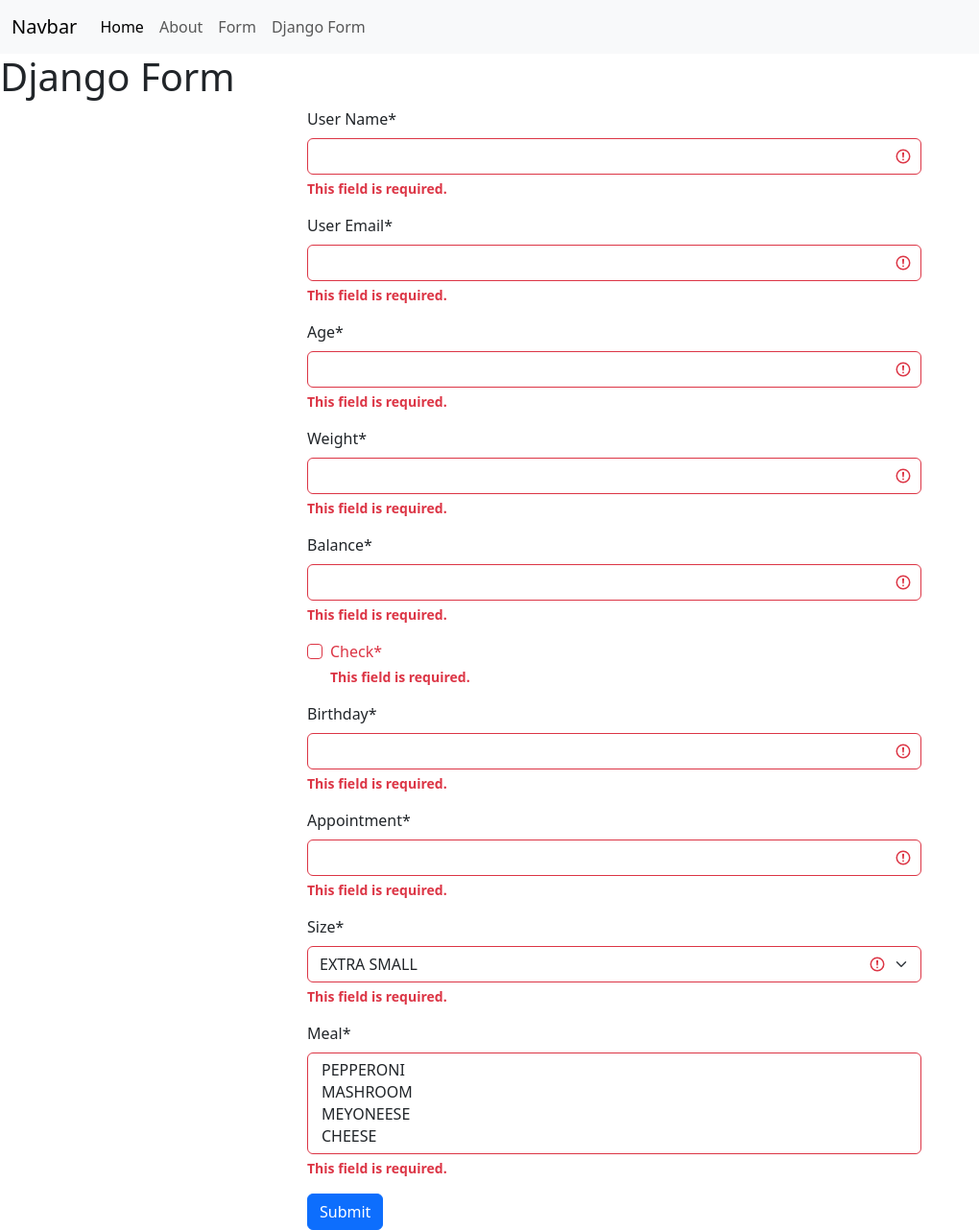
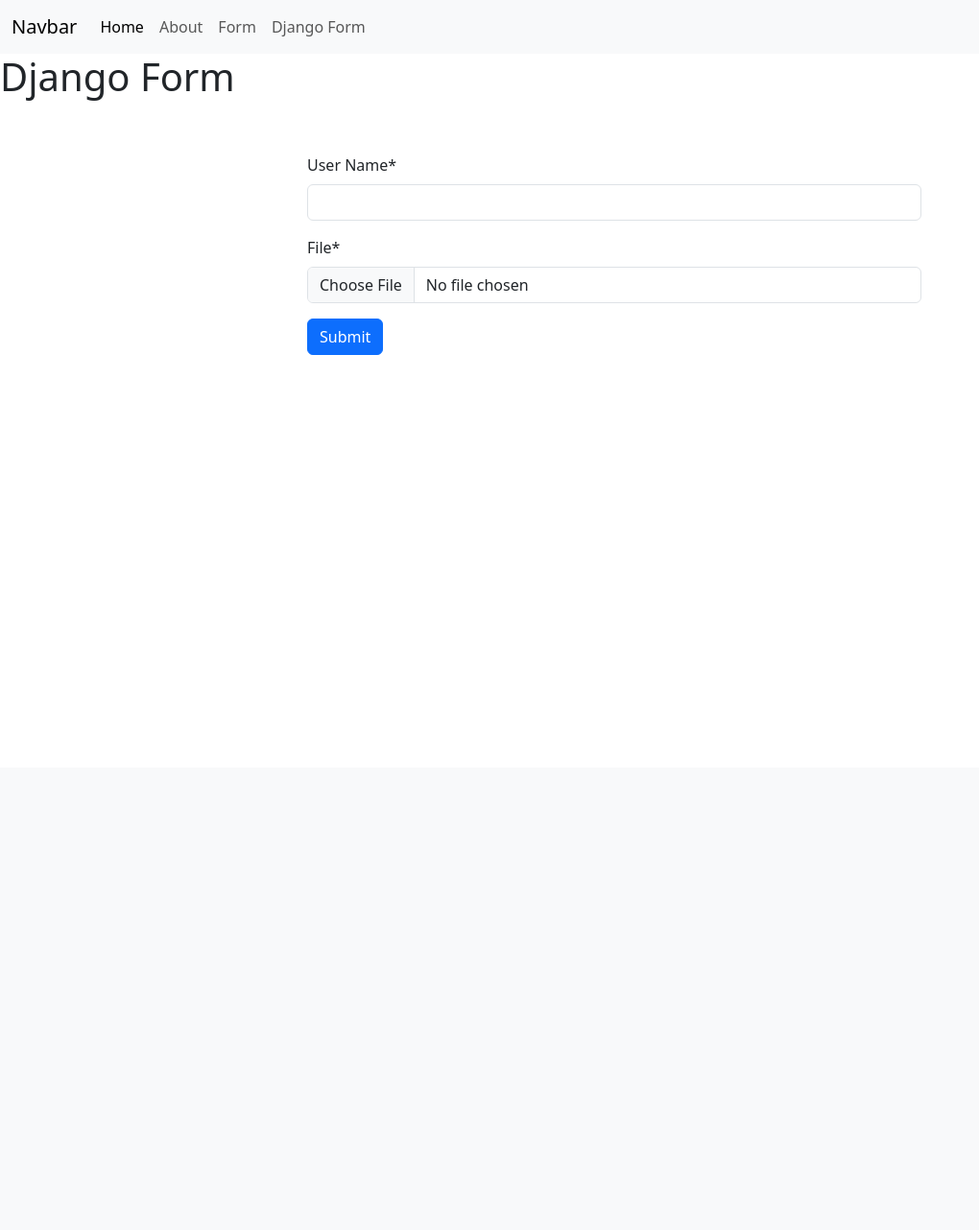
Before and after one commit to Sumit-Chandra-Singha/Django, a Django app: page /first_app/djangoform/ in a window 1280 px wide. Shown: the whole page at 96% size, without its empty margins (0-1020 px from the left). After the commit the page ends 370 px from the top, so only its background shows below. Run offline with Django 5.2, Linux system fonts and the light colour scheme; some libraries are stand-ins or nearby versions.

Commit message:
Django forms, Upload Files

```diff
--- a/project_6_forms/first_app/form.py
+++ b/project_6_forms/first_app/form.py
@@ -2,14 +2,15 @@ from django import forms
 
 class contact(forms.Form):
     name = forms.CharField(label="User Name")
-    email = forms.EmailField(label="User Email")
-    age = forms.IntegerField()
-    weight = forms.DecimalField()
-    balance = forms.FloatField()
-    check = forms.BooleanField()
-    birthday = forms.DateField()
-    appointment = forms.DateTimeField()
-    CHOICES = [('XS','EXTRA SMALL'),('S','SMALL'),('M','MEDIUM'),('L','LARGE'),('XL','EXTRA LARGE'),('XXL','EXTRA EXTRA LARGE')]
-    size = forms.ChoiceField(choices= CHOICES)
-    MEAL = [('P','PEPPERONI'),('M','MASHROOM'),('MY','MEYONEESE'),('C','CHEESE')]
-    meal = forms.MultipleChoiceField(choices= MEAL)
+    file = forms.FileField()
+    # email = forms.EmailField(label="User Email")
+    # age = forms.IntegerField()
+    # weight = forms.DecimalField()
+    # balance = forms.FloatField()
+    # check = forms.BooleanField()
+    # birthday = forms.DateField()
+    # appointment = forms.DateTimeField()
+    # CHOICES = [('XS','EXTRA SMALL'),('S','SMALL'),('M','MEDIUM'),('L','LARGE'),('XL','EXTRA LARGE'),('XXL','EXTRA EXTRA LARGE')]
+    # size = forms.ChoiceField(choices= CHOICES)
+    # MEAL = [('P','PEPPERONI'),('M','MASHROOM'),('MY','MEYONEESE'),('C','CHEESE')]
+    # meal = forms.MultipleChoiceField(choices= MEAL)
--- a/project_6_forms/first_app/templates/djangoform.html
+++ b/project_6_forms/first_app/templates/djangoform.html
@@ -2,7 +2,7 @@
 {% block content %}
 {% load crispy_forms_tags %}
 <h1>Django Form</h1>
-<form method="post" action="" style="width: 50%; height: 500px; margin: auto">
+<form method="post" action="" style="width: 50%; height: 500px; margin: auto" class="pt-5" enctype="multipart/form-data">
     {% csrf_token %}
     {{form | crispy}}
 
--- a/project_6_forms/first_app/views.py
+++ b/project_6_forms/first_app/views.py
@@ -18,7 +18,16 @@ def form(request):
     return render(request, 'form.html')
 
 def djangoform(request):
-    form = contact(request.POST)
-    if form.is_valid():
-        print(form.cleaned_data)
+    if request.method == 'POST':
+        form = contact(request.POST, request.FILES)
+        if form.is_valid():
+            file = form.cleaned_data['file']
+            with open('./first_app/upload/' + file.name, 'wb+') as destination:
+                for chunk in file.chunks():
+                    destination.write(chunk)
+            print(form.cleaned_data)
+            return render(request, 'djangoform.html', {'form': form})
+    else:
+        form = contact()
+
     return render(request, 'djangoform.html', {'form': form})
```
Also changed, not shown: project_6_forms/first_app/upload/Iphone 14 pro 1-2.png (added), project_6_forms/first_app/uploadIphone 14 pro 1-2.png (added).
